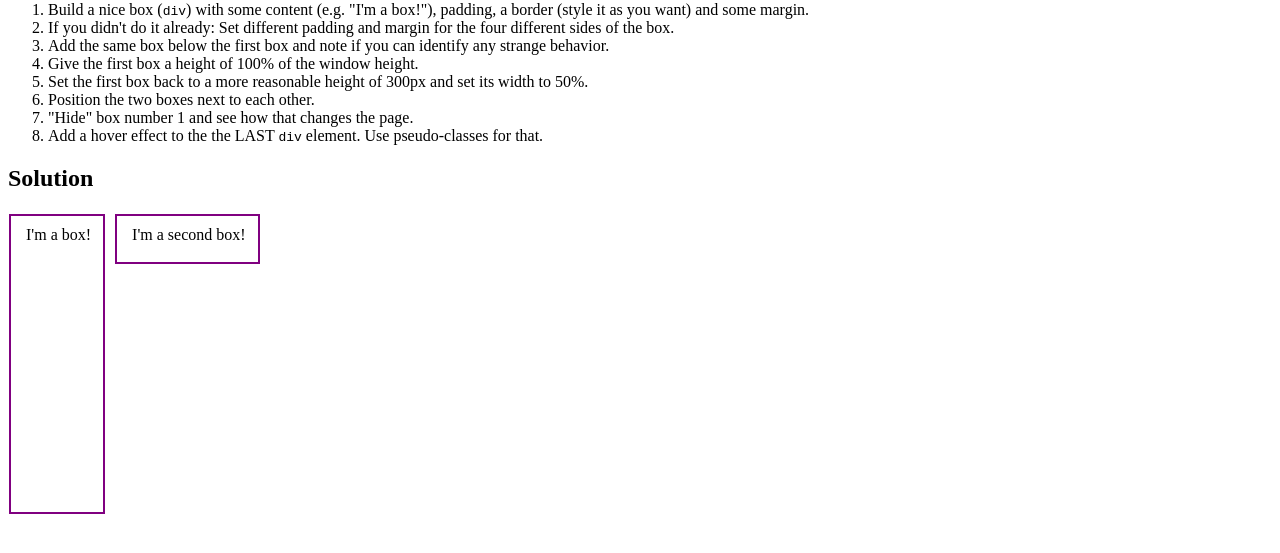
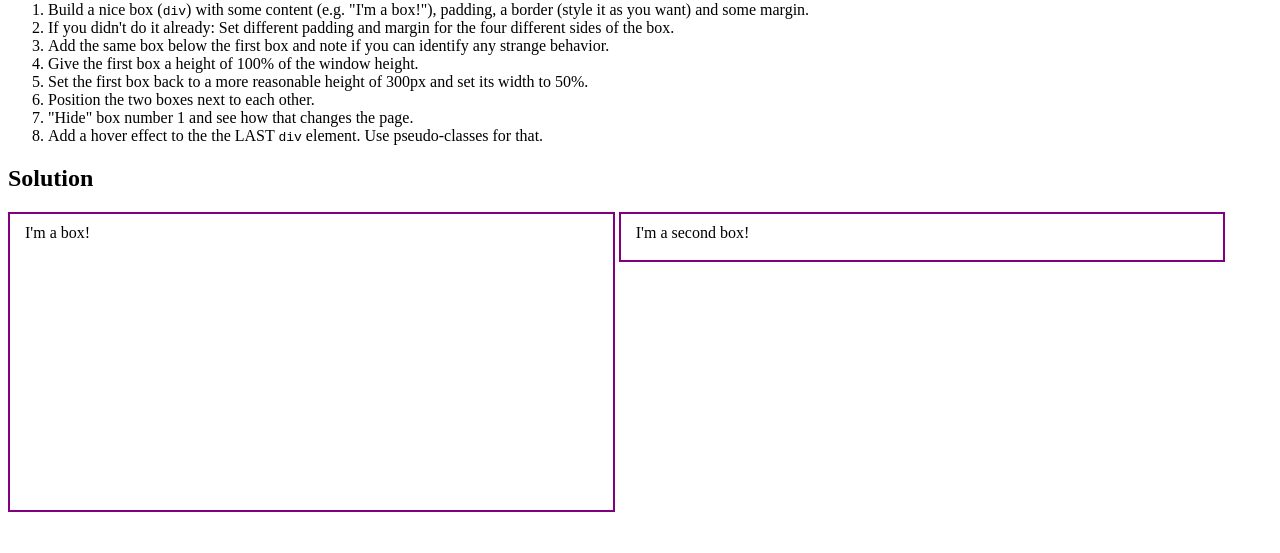
Before and after one commit to css-exercises/diving-deeper, a plain HTML site: page index.html in a window 1280 px wide. Shown: the part 79-632 px from the top of the page. Drawn offline with Linux system fonts and the light colour scheme.

Commit message:
correction to the last

```diff
--- a/main.css
+++ b/main.css
@@ -9,11 +9,11 @@ body {
   padding-right: 12px;
   padding-bottom: 18px;
   border: 2px solid purple;
-  margin-top: 2px;
-  margin-left: 1px;
-  margin-right: 5px;
-  margin-bottom: 8px;
+  box-sizing: border-box;
+
   display: inline-block;
+  width: 48%;
+  margin: 0;
 }
 
 .first {
```
